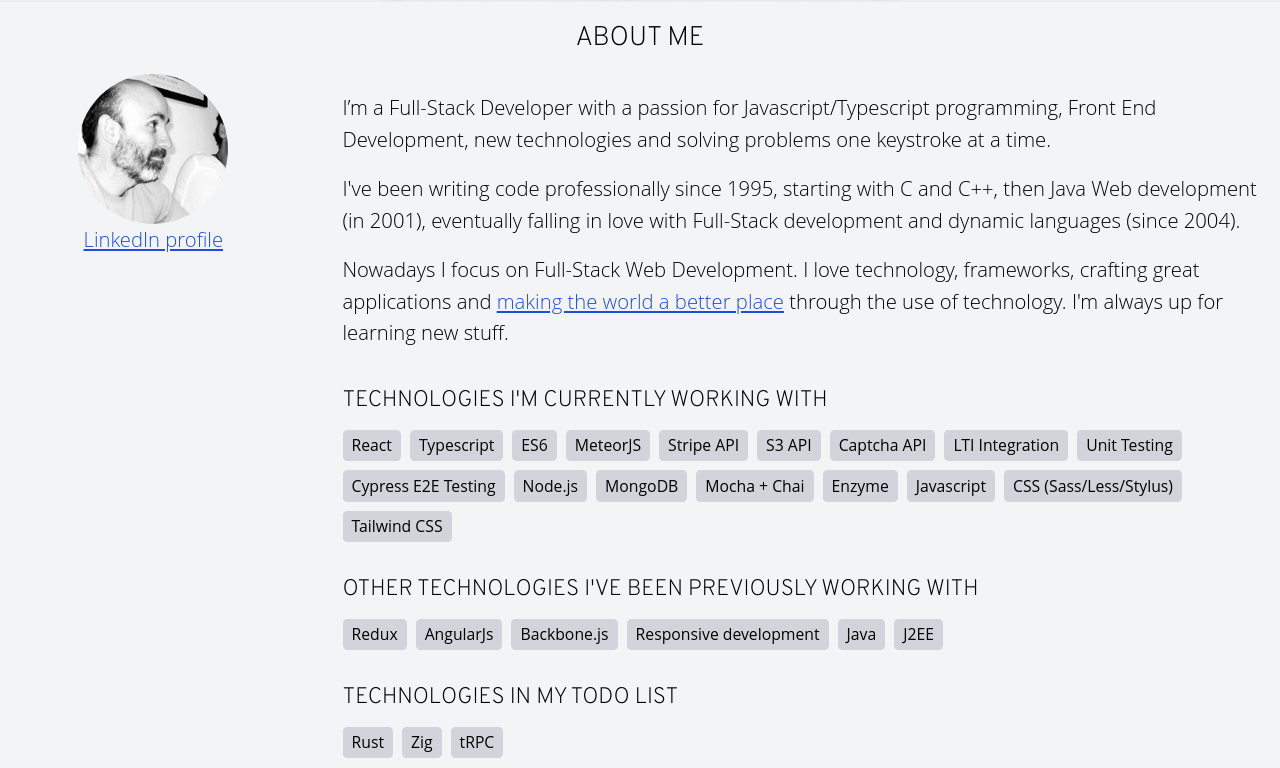
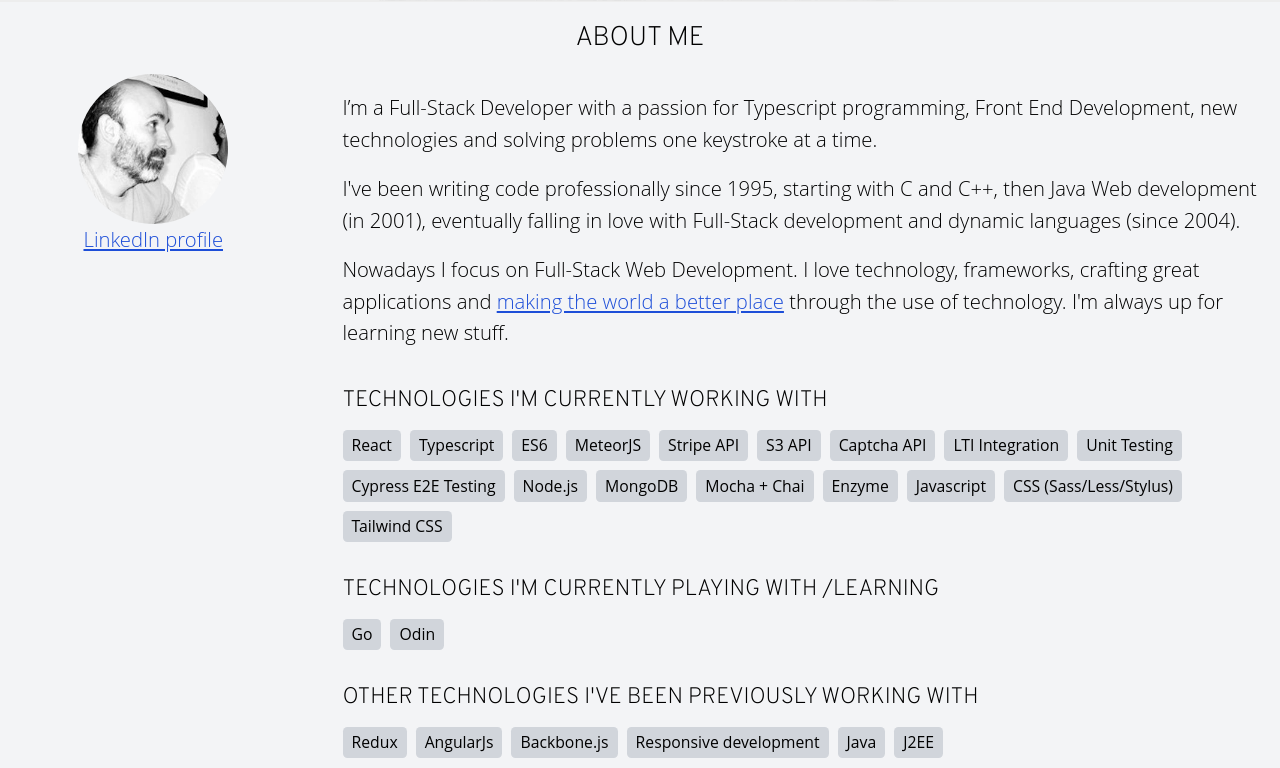
Before and after one commit to dmolin/davidemolin_com, a Next.js app in the folder src/: page / in a window 1280 px wide. Shown: the part 532-1300 px from the top of the page. Built offline with nearby package versions, Linux system fonts and the light colour scheme; a web font is replaced by a local one.

Commit message:
update stats and relocate analytics code

```diff
--- a/src/components/client/home/AboutMe.jsx
+++ b/src/components/client/home/AboutMe.jsx
@@ -52,9 +52,9 @@ const AboutMe = (props) => {
 
           <div className="about-me-content grow md:flex-[3] px-4">
             <p className="my-4">
-              I’m a Full-Stack Developer with a passion for
-              Javascript/Typescript programming, Front End Development, new
-              technologies and solving problems one keystroke at a time.
+              I’m a Full-Stack Developer with a passion for Typescript
+              programming, Front End Development, new technologies and solving
+              problems one keystroke at a time.
             </p>
             <p className="my-4">
               I've been writing code professionally since 1995, starting with C
@@ -81,12 +81,12 @@ const AboutMe = (props) => {
               techs.filter((t) => t.current),
             )}
             {_renderSection(
+              "Technologies I'm currently playing with /learning",
+              techs.filter((t) => t.moe === 0),
+            )}
+            {_renderSection(
               "Other technologies I've been previously working with",
               techs.filter((t) => !t.current && t.moe),
-            )}
-            {_renderSection(
-              "Technologies in my TODO list",
-              techs.filter((t) => t.moe === 0),
             )}
           </div>
         </div>
--- a/src/components/client/home/Stats.jsx
+++ b/src/components/client/home/Stats.jsx
@@ -1,4 +1,4 @@
-const Stats = props => {
+const Stats = (props) => {
   const _renderStat = (stat, title) => (
     <div className="flex-1 flex flex-col text-center py-4 uppercase text-lg pt-6 lg:pt-12">
       <span className="text-3xl font-bold">{stat}</span>
@@ -6,16 +6,21 @@ const Stats = props => {
     </div>
   );
 
+  const yoe = new Date().getFullYear() - 1995;
+  const yrsSinceSage = new Date().getFullYear() - 2023;
+  const hrsOfTraining = (500 * yoe).toLocaleString();
+  const projectsWorked = (51 + 2 * yrsSinceSage).toLocaleString();
+
   return (
-    <section className="bg-london bg-neutral-600 bg-repeat-x bg-left-bottom min-h-[11em]" >
+    <section className="bg-london bg-neutral-600 bg-repeat-x bg-left-bottom min-h-[11em]">
       <div className="container mx-auto max-w-screen-lg flex flex-col md:flex-row flex-wrap min-h-[10em] text-white">
-        {_renderStat("28+", "years of experience")}
-        {_renderStat("13500+", "hours of additional training")}
+        {_renderStat(`${yoe}`, "years of experience")}
+        {_renderStat(hrsOfTraining, "hours of additional training")}
         {_renderStat("26", "clients served")}
-        {_renderStat("51+", "projects worked")}
+        {_renderStat(projectsWorked, "projects worked")}
       </div>
     </section>
-  )
+  );
 };
 
 export default Stats;
--- a/src/components/client/layouts/MainLayout.js
+++ b/src/components/client/layouts/MainLayout.js
@@ -1,4 +1,5 @@
 import NavBar from "@/client/NavBar";
+import { Analytics } from "@vercel/analytics/next";
 
 const MainLayout = ({ children, _router }) => {
   return (
@@ -6,6 +7,7 @@ const MainLayout = ({ children, _router }) => {
       <NavBar />
       <div className="min-h-screen pt-12">
         {children}
+        <Analytics />
       </div>
     </div>
   );
--- a/src/components/shared/fixtures/techs.js
+++ b/src/components/shared/fixtures/techs.js
@@ -24,8 +24,7 @@ export default [
   { name: "Responsive development", moe: 6 * 12 },
   { name: "Java", moe: 112, legacy: true },
   { name: "J2EE", moe: 112, legacy: true },
-  // moe: 0 means it's in my TODO list
-  { name: "Rust", moe: 0 },
-  { name: "Zig", moe: 0 },
-  { name: "tRPC", moe: 0 },
+  // moe: 0 means it's in my TODO list (or I'm learning it right now)
+  { name: "Go", moe: 0 },
+  { name: "Odin", moe: 0 },
 ];
--- a/src/pages/_document.js
+++ b/src/pages/_document.js
@@ -1,5 +1,4 @@
 import { Html, Head, Main, NextScript } from "next/document";
-import { Analytics } from "@vercel/analytics/next";
 
 const Document = () => {
   return (
@@ -35,7 +34,6 @@ const Document = () => {
       <body>
         <Main />
         <NextScript />
-        <Analytics />
       </body>
     </Html>
   );
```
